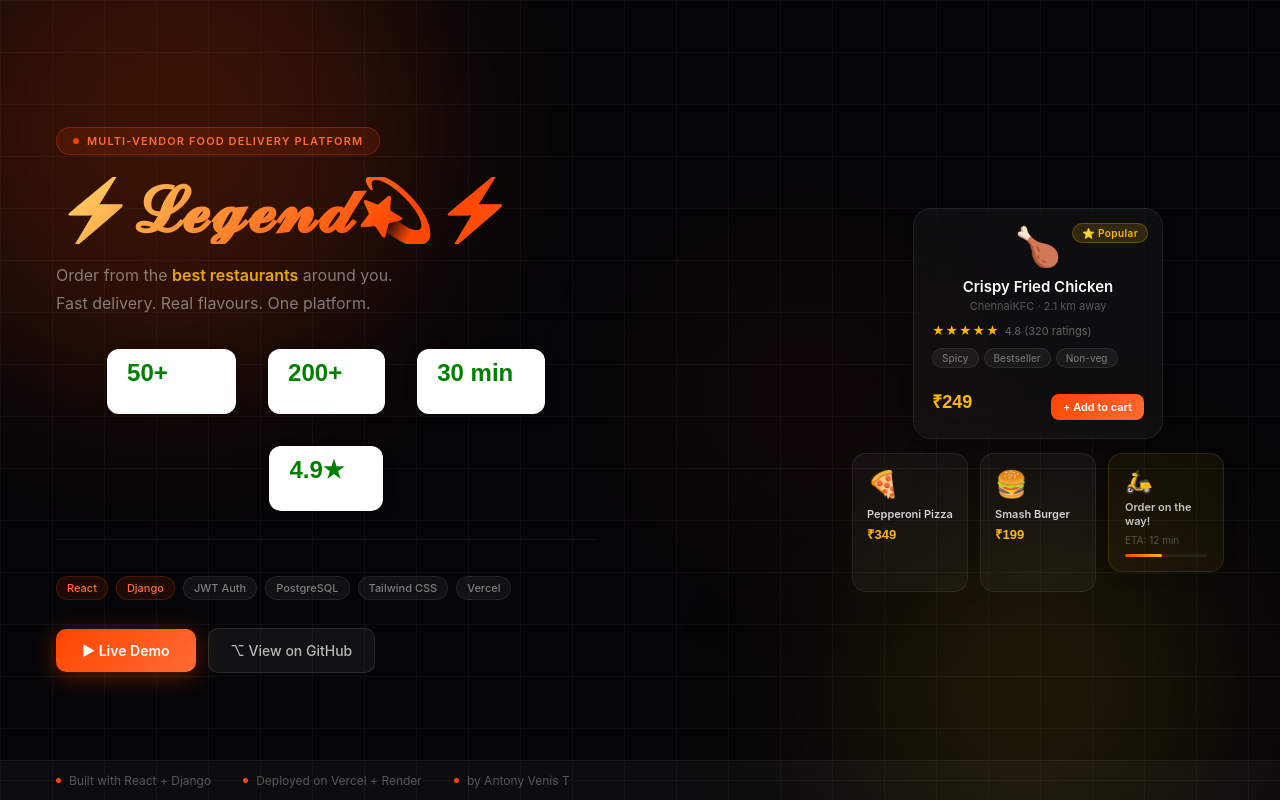
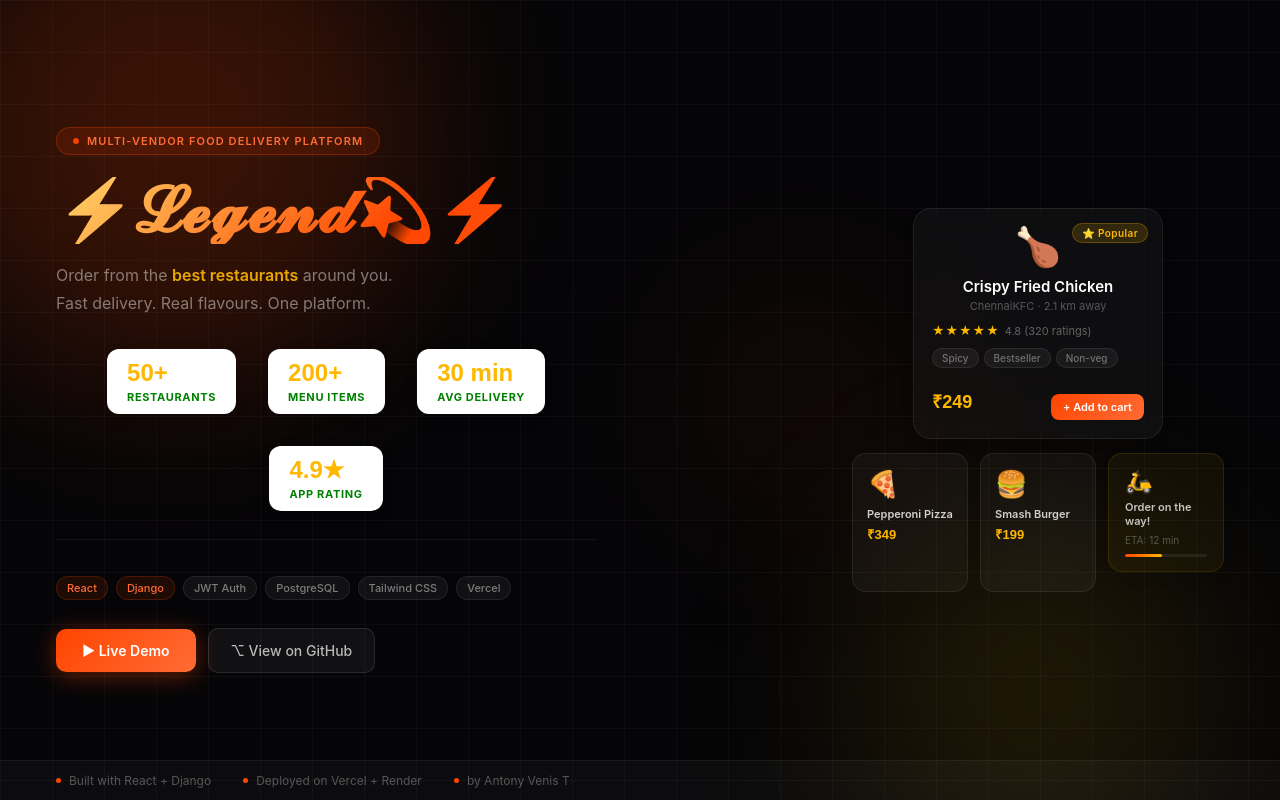
Before and after one commit to antonyvenis/e-commerce-app, a React (Vite) app in the folder frontend/: page /about in a window 1280 px wide. Shown: the part 1127-1927 px from the top of the page. Built offline with nearby package versions, Linux system fonts and the light colour scheme.

Commit message:
NEW Updated

```diff
--- a/frontend/src/pages/HeroBanner.css
+++ b/frontend/src/pages/HeroBanner.css
@@ -95,9 +95,9 @@ body{font-family:'Inter',sans-serif;}
 .stat-num{
   font-family:'Syne',sans-serif;
   font-size:24px;font-weight:700;
-  color: green;
+  color: #FFB800;
 }
-.stat-label{font-size:11px;color:rgba(255,255,255,0.3);letter-spacing:0.06em;text-transform:uppercase;}
+.stat-label{font-size:11px;color:green;letter-spacing:0.06em;text-transform:uppercase;}
 
 .stack-row{
   display:flex;align-items:center;gap:8px;
--- a/frontend/src/pages/Navbar.jsx
+++ b/frontend/src/pages/Navbar.jsx
@@ -64,7 +64,7 @@ function Navbar() {
       <nav className="nav">
 
         <h2>
-          <Link to="/profile" id="Link-text">
+          <Link to="/herobanner" id="Link-text">
             ⚡<span className="App-Name">𝓛𝓮𝓰𝓮𝓷𝓭</span><sup>💫</sup>⚡
           </Link>
         </h2>
```
